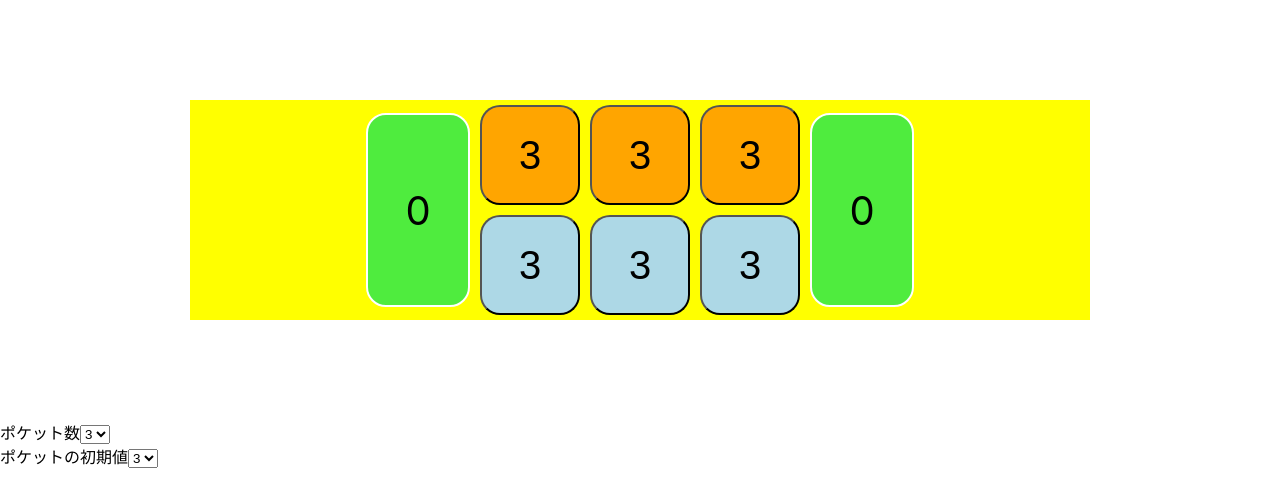
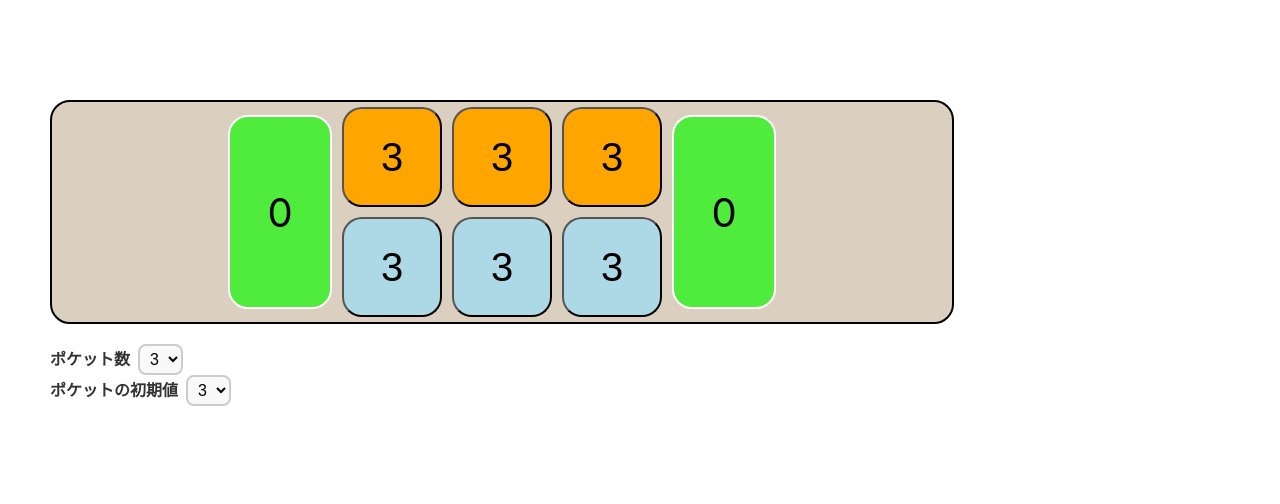
Before and after one commit to nomanoma121/mancala-app, a React (Create React App) app: page / in a window 1280 px wide. Shown: the top 504 px of the page. Built offline with nearby package versions, Linux system fonts and the light colour scheme.

Commit message:
一部UIを改善

```diff
--- a/src/App.css
+++ b/src/App.css
@@ -1,9 +1,11 @@
 .tables {
-  background-color: yellow;
+  background-color: rgb(219, 207, 192);
   display: flex;
-  margin: 100px auto;
+  margin: 100px auto 0 50px;
   width: 900px;
   justify-content: center;
+  border: 2px solid black;
+  border-radius: 20px;
 }
 
 .pockets button {
@@ -18,8 +20,16 @@
   background-color: lightblue;
 }
 
+.firstPockets button:hover {
+  border: 3px solid blue;
+}
+
 .secondPockets button{
   background-color: orange;
+}
+
+.secondPockets button:hover {
+  border: 3px solid red;
 }
 
 .subPocket {
@@ -34,3 +44,38 @@
   border-radius: 20px;
   margin: auto 5px;
 }
+
+.select-container {
+  margin: 20px 50px;
+}
+
+.select-box {
+  flex-direction: column;
+  align-items: center;
+}
+
+.select-label {
+  font-size: 16px;
+  margin-bottom: 8px;
+  font-weight: bold;
+  color: #333;
+}
+
+.custom-select {
+  font-size: 16px;
+  padding: 4px 6px;
+  border-radius: 8px;
+  border: 2px solid #ccc;
+  background-color: #f9f9f9;
+  transition: border-color 0.3s ease;
+  margin-left: 8px;
+}
+
+.custom-select:focus {
+  border-color: #007bff;
+  outline: none;
+}
+
+.custom-select:hover {
+  border-color: #007bff;
+}
--- a/src/App.js
+++ b/src/App.js
@@ -56,18 +56,23 @@ function SelectPocekt ({handleNumberOfPocekt, handlePocketNumber}) {
   console.log("SelectPocekt Run");
   return (
     <>
-      <div>
-        <label>ポケット数</label>
-        <select onChange={(e) => handleNumberOfPocekt(Number(e.target.value))}>
+      <div className="select-container">
+      <div className="select-box">
+        <label className="select-label">ポケット数</label>
+        <select
+          className="custom-select"
+          onChange={(e) => handleNumberOfPocekt(Number(e.target.value))}
+        >
           <option value={3}>3</option>
           <option value={4}>4</option>
           <option value={5}>5</option>
           <option value={6}>6</option>
         </select>
       </div>
-      <div>
-        <label>ポケットの初期値</label>
+      <div className="select-box">
+        <label className="select-label">ポケットの初期値</label>
         <select
+          className="custom-select"
           onChange={(e) => handlePocketNumber(Number(e.target.value))}
           defaultValue={3}
         >
@@ -79,6 +84,7 @@ function SelectPocekt ({handleNumberOfPocekt, handlePocketNumber}) {
           <option value={6}>6</option>
         </select>
       </div>
+    </div>
     </>
   );
 }
```
